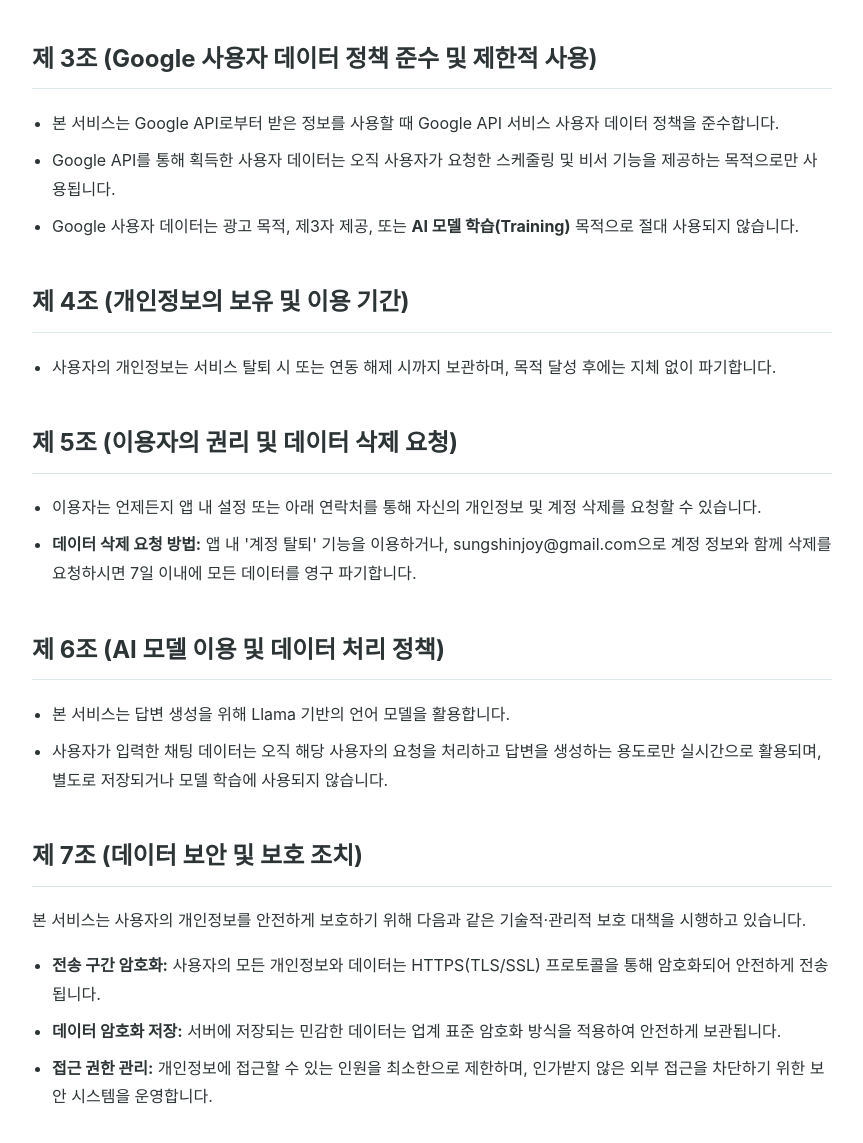
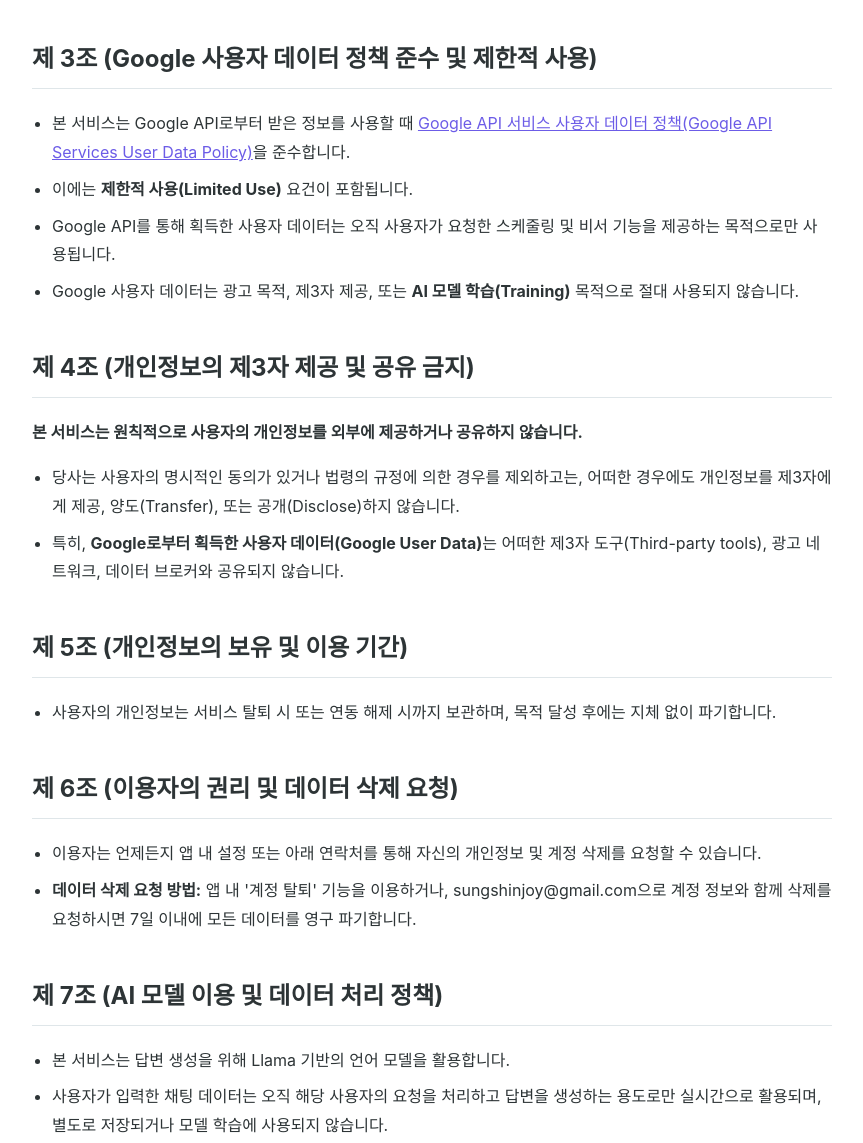
Before and after one commit to AI-Joy-Assistant/Backend, a plain HTML site: page static/privacy.html in a window 1280 px wide. Shown: the part 724-1867 px from the top of the page, without its empty margins (208-1071 px from the left). Drawn offline with Linux system fonts and the light colour scheme.

Commit message:
privacy 파일 수정

```diff
--- a/static/privacy.html
+++ b/static/privacy.html
@@ -84,30 +84,43 @@
 
     <h2>제 3조 (Google 사용자 데이터 정책 준수 및 제한적 사용)</h2>
     <ul>
-        <li>본 서비스는 Google API로부터 받은 정보를 사용할 때 Google API 서비스 사용자 데이터 정책을 준수합니다.</li>
+        <li>본 서비스는 Google API로부터 받은 정보를 사용할 때 <a
+                href="https://developers.google.com/terms/api-services-user-data-policy" target="_blank"
+                style="color: #6c5ce7; text-decoration: underline;">Google API 서비스 사용자 데이터 정책(Google API Services User
+                Data Policy)</a>을 준수합니다.</li>
+        <li>이에는 <strong>제한적 사용(Limited Use)</strong> 요건이 포함됩니다.</li>
         <li>Google API를 통해 획득한 사용자 데이터는 오직 사용자가 요청한 스케줄링 및 비서 기능을 제공하는 목적으로만 사용됩니다.</li>
         <li>Google 사용자 데이터는 광고 목적, 제3자 제공, 또는 <strong>AI 모델 학습(Training)</strong> 목적으로 절대 사용되지 않습니다.</li>
     </ul>
 
-    <h2>제 4조 (개인정보의 보유 및 이용 기간)</h2>
+    <h2>제 4조 (개인정보의 제3자 제공 및 공유 금지)</h2>
+    <p><strong>본 서비스는 원칙적으로 사용자의 개인정보를 외부에 제공하거나 공유하지 않습니다.</strong></p>
+    <ul>
+        <li>당사는 사용자의 명시적인 동의가 있거나 법령의 규정에 의한 경우를 제외하고는, 어떠한 경우에도 개인정보를 제3자에게 제공, 양도(Transfer), 또는 공개(Disclose)하지 않습니다.
+        </li>
+        <li>특히, <strong>Google로부터 획득한 사용자 데이터(Google User Data)</strong>는 어떠한 제3자 도구(Third-party tools), 광고 네트워크, 데이터
+            브로커와 공유되지 않습니다.</li>
+    </ul>
+
+    <h2>제 5조 (개인정보의 보유 및 이용 기간)</h2>
     <ul>
         <li>사용자의 개인정보는 서비스 탈퇴 시 또는 연동 해제 시까지 보관하며, 목적 달성 후에는 지체 없이 파기합니다.</li>
     </ul>
 
-    <h2>제 5조 (이용자의 권리 및 데이터 삭제 요청)</h2>
+    <h2>제 6조 (이용자의 권리 및 데이터 삭제 요청)</h2>
     <ul>
         <li>이용자는 언제든지 앱 내 설정 또는 아래 연락처를 통해 자신의 개인정보 및 계정 삭제를 요청할 수 있습니다.</li>
         <li><strong>데이터 삭제 요청 방법:</strong> 앱 내 '계정 탈퇴' 기능을 이용하거나, sungshinjoy@gmail.com으로 계정 정보와 함께 삭제를 요청하시면 7일 이내에 모든
             데이터를 영구 파기합니다.</li>
     </ul>
 
-    <h2>제 6조 (AI 모델 이용 및 데이터 처리 정책)</h2>
+    <h2>제 7조 (AI 모델 이용 및 데이터 처리 정책)</h2>
     <ul>
         <li>본 서비스는 답변 생성을 위해 Llama 기반의 언어 모델을 활용합니다.</li>
         <li>사용자가 입력한 채팅 데이터는 오직 해당 사용자의 요청을 처리하고 답변을 생성하는 용도로만 실시간으로 활용되며, 별도로 저장되거나 모델 학습에 사용되지 않습니다.</li>
     </ul>
 
-    <h2>제 7조 (데이터 보안 및 보호 조치)</h2>
+    <h2>제 8조 (데이터 보안 및 보호 조치)</h2>
     <p>본 서비스는 사용자의 개인정보를 안전하게 보호하기 위해 다음과 같은 기술적·관리적 보호 대책을 시행하고 있습니다.</p>
     <ul>
         <li><strong>전송 구간 암호화:</strong> 사용자의 모든 개인정보와 데이터는 HTTPS(TLS/SSL) 프로토콜을 통해 암호화되어 안전하게 전송됩니다.</li>
@@ -115,14 +128,14 @@
         <li><strong>접근 권한 관리:</strong> 개인정보에 접근할 수 있는 인원을 최소한으로 제한하며, 인가받지 않은 외부 접근을 차단하기 위한 보안 시스템을 운영합니다.</li>
     </ul>
 
-    <h2>제 8조 (개인정보 보호책임자)</h2>
+    <h2>제 9조 (개인정보 보호책임자)</h2>
     <ul>
         <li><strong>성명:</strong> 성신조이(SungshinJoy) 팀</li>
         <li><strong>연락처:</strong> sungshinjoy@gmail.com</li>
     </ul>
 
     <p style="margin-top: 40px; color: #636e72;">
-        시행일자: 2026년 1월 24일
+        시행일자: 2026년 1월 26일
     </p>
 </body>
 
```
